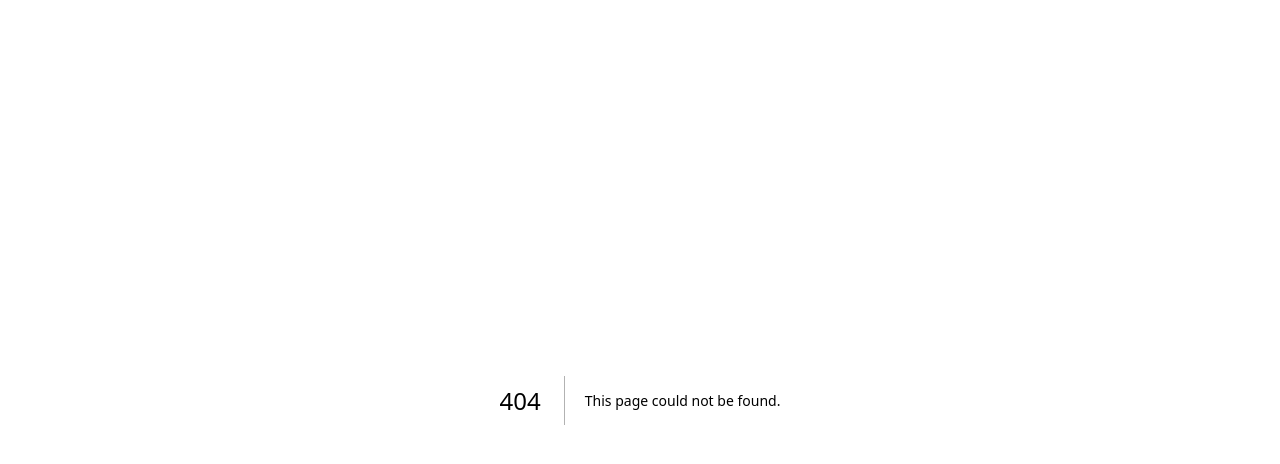
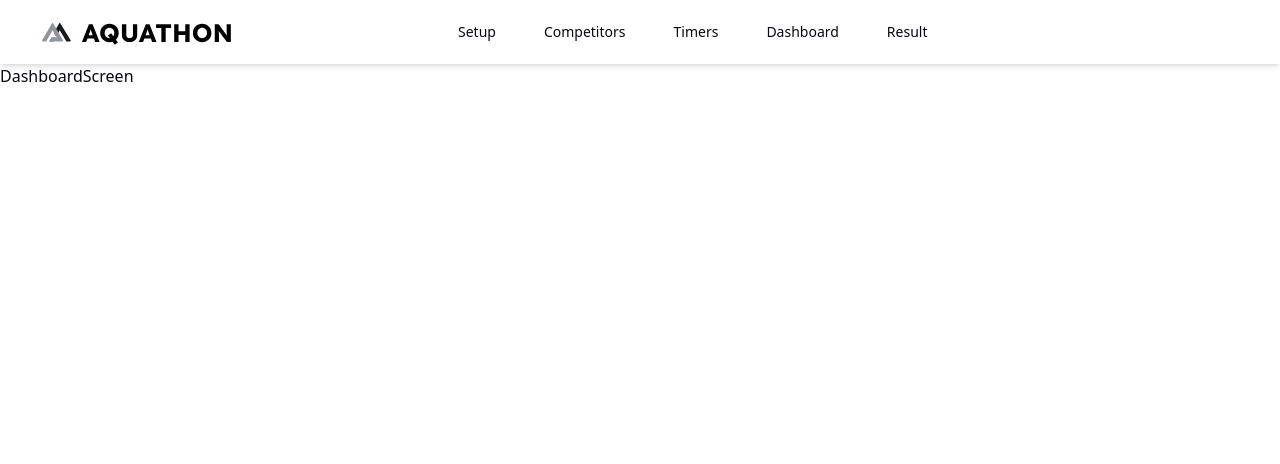
Before and after one commit to ronanpnc/AQUATHON-APP, a Next.js app in the folder aquathon_frontend/: page /racer/dashboard in a window 1280 px wide. Before the commit this address had no page. Shown: the top 464 px of the page. Built offline with nearby package versions, Linux system fonts and the light colour scheme.

Commit message:
style: adjust padding and sizes

```diff
--- a/aquathon_frontend/src/app/layout.tsx
+++ b/aquathon_frontend/src/app/layout.tsx
@@ -1,6 +1,8 @@
 import '~/styles/globals.css';
 
 import { type Metadata } from 'next';
+
+import { TopNav } from '~/components/layouts/TopNav';
 
 export const metadata: Metadata = {
   title: 'Aquathon App',
@@ -11,7 +13,10 @@ export const metadata: Metadata = {
 export default function RootLayout({ children }: Readonly<{ children: React.ReactNode }>) {
   return (
     <html lang='en'>
-      <body>{children}</body>
+      <body>
+        <TopNav />
+        <main>{children}</main>
+      </body>
     </html>
   );
 }
--- /dev/null
+++ b/aquathon_frontend/src/app/racer/dashboard/page.tsx
@@ -0,0 +1,7 @@
+import React from 'react'
+
+export default function DashboardScreen() {
+  return (
+    <div>DashboardScreen</div>
+  )
+}
--- a/aquathon_frontend/src/components/layouts/TopNav.tsx
+++ b/aquathon_frontend/src/components/layouts/TopNav.tsx
@@ -1,11 +1,10 @@
-'use client';
-
 import {
   NavigationMenu,
   NavigationMenuItem,
   NavigationMenuLink,
   NavigationMenuList,
 } from '@radix-ui/react-navigation-menu';
+import Image from 'next/image';
 import Link from 'next/link';
 import * as React from 'react';
 
@@ -13,31 +12,42 @@ import { navigationMenuTriggerStyle } from '../ui/navigation-menu';
 
 export function TopNav() {
   return (
-    <NavigationMenu className="w-full">
-      <NavigationMenuList className="flex flex-row justify-start items-center space-x-4">
+    <NavigationMenu className='w-full bg-white shadow-md'>
+      <NavigationMenuList className='flex flex-row justify-start items-center space-x-4 py-4 px-6 h-16'>
         <NavigationMenuItem>
-          <Link href='/setup' legacyBehavior passHref>
-            <NavigationMenuLink className={navigationMenuTriggerStyle()}>Setup</NavigationMenuLink>
+          <Link href='/' passHref>
+            <Image
+              src='/assets/icons/ic_logo.svg'
+              alt='Logo'
+              width={210}
+              height={120}
+              className='cursor-pointer pl-4'
+            />
+          </Link>
+        </NavigationMenuItem>
+        <NavigationMenuItem className='pl-48'>
+          <Link href='/racer/setup' legacyBehavior passHref>
+            <NavigationMenuLink className={`${navigationMenuTriggerStyle()} text-base`}>Setup</NavigationMenuLink>
           </Link>
         </NavigationMenuItem>
         <NavigationMenuItem>
-          <Link href='/competitors' legacyBehavior passHref>
-            <NavigationMenuLink className={navigationMenuTriggerStyle()}>Competitors</NavigationMenuLink>
+          <Link href='/racer/competitors' legacyBehavior passHref>
+            <NavigationMenuLink className={`${navigationMenuTriggerStyle()} text-base`}>Competitors</NavigationMenuLink>
           </Link>
         </NavigationMenuItem>
         <NavigationMenuItem>
-          <Link href='/timers' legacyBehavior passHref>
-            <NavigationMenuLink className={navigationMenuTriggerStyle()}>Timers</NavigationMenuLink>
+          <Link href='/racer/timers' legacyBehavior passHref>
+            <NavigationMenuLink className={`${navigationMenuTriggerStyle()} text-base`}>Timers</NavigationMenuLink>
           </Link>
         </NavigationMenuItem>
         <NavigationMenuItem>
-          <Link href='/dashboard' legacyBehavior passHref>
-            <NavigationMenuLink className={navigationMenuTriggerStyle()}>Dashboard</NavigationMenuLink>
+          <Link href='/racer/dashboard' legacyBehavior passHref>
+            <NavigationMenuLink className={`${navigationMenuTriggerStyle()} text-base`}>Dashboard</NavigationMenuLink>
           </Link>
         </NavigationMenuItem>
         <NavigationMenuItem>
-          <Link href='/result' legacyBehavior passHref>
-            <NavigationMenuLink className={navigationMenuTriggerStyle()}>Result</NavigationMenuLink>
+          <Link href='/racer/result' legacyBehavior passHref>
+            <NavigationMenuLink className={`${navigationMenuTriggerStyle()} text-base`}>Result</NavigationMenuLink>
           </Link>
         </NavigationMenuItem>
       </NavigationMenuList>
```
Also changed, not shown: aquathon_frontend/public/assets/icons/ic_logo.svg (added).
